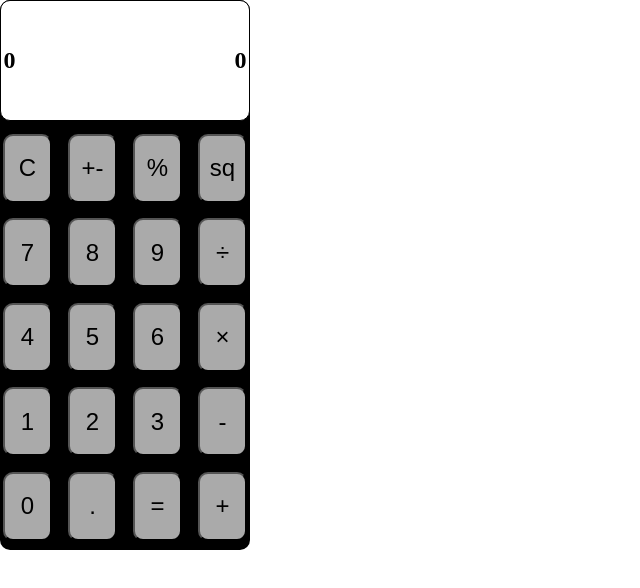
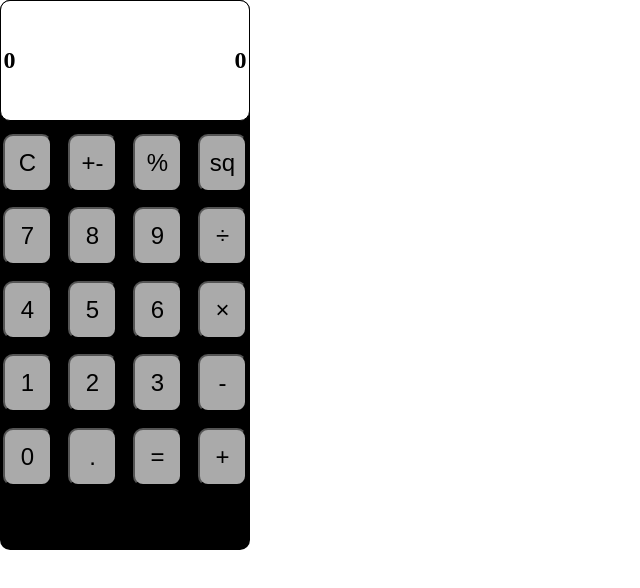
Before and after one commit to denny1011133/react-calculator, a React (Create React App) app: page / in a window 1280 px wide. Shown: the top 588 px of the page, without its empty margins (0-640 px from the left). Built offline with nearby package versions, Linux system fonts and the light colour scheme.

Commit message:
adjust ButtonArea.css

```diff
--- a/src/components/ButtonArea.css
+++ b/src/components/ButtonArea.css
@@ -1,6 +1,6 @@
 .buttonArea {
   width: 100%;
-  height: 75%;
+  height: 65%;
   display: grid;
   grid-template-columns: repeat(4, 1fr);
   grid-template-rows: repeat(5, 1fr);
```
